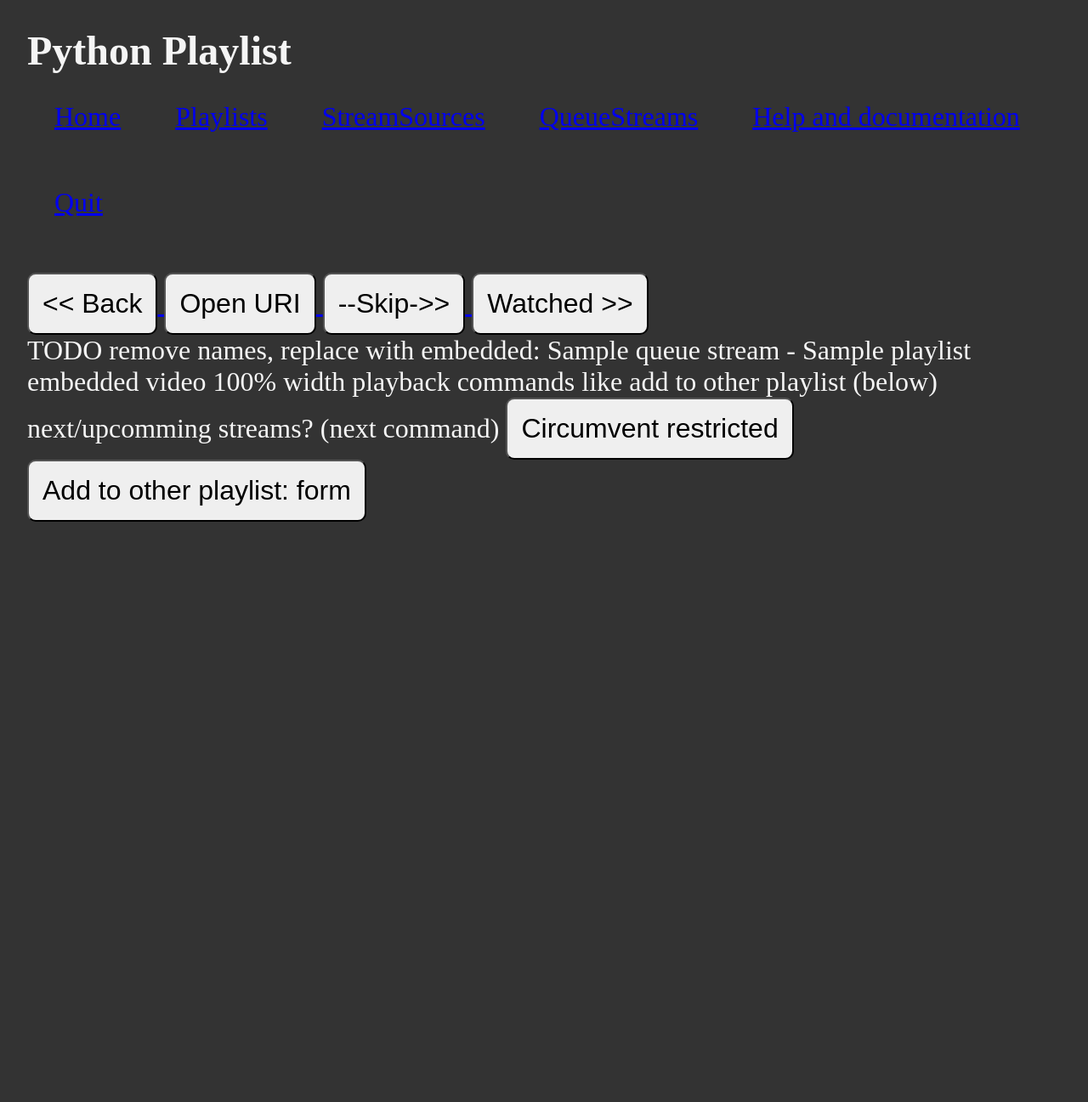
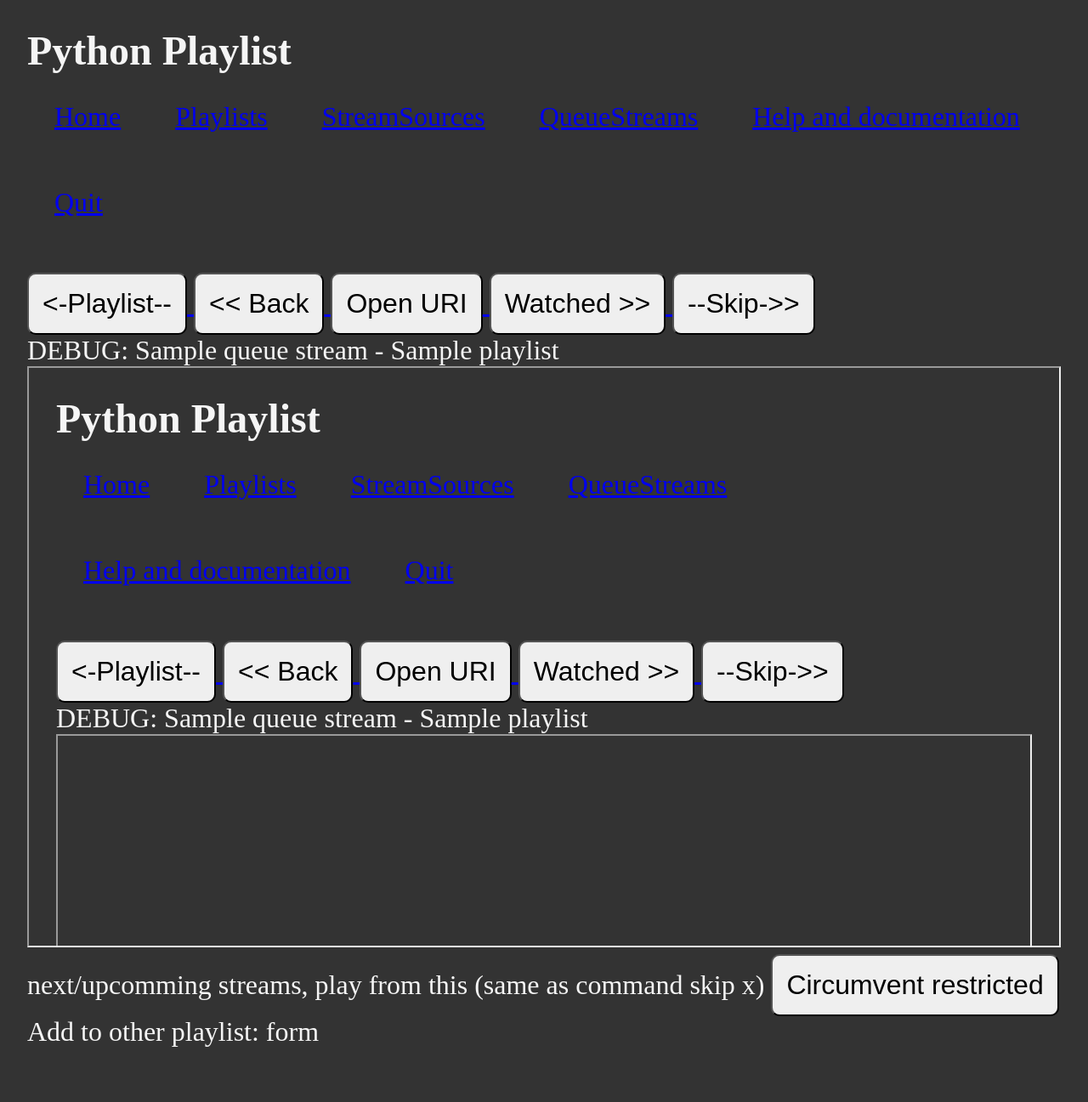
Before and after one commit to gardehal/python-playlist, a Flask app: template templates/play.html in a window 1280 px wide. Shown: the whole page at 85% size. Before the commit the page ends 614 px from the top, so only its background shows below. Run offline with Flask 3, Linux system fonts and the light colour scheme; the template is opened without the code that fills it: most values are stand-ins (such as "Sample title", 1, 10 or a date in 2020); parts of the project's set-up code (start-up, migrations or seed data) failed here and were passed over.

Commit message:
Embedding player, fixing watched marking wrong qs as watched

```diff
--- a/server.py
+++ b/server.py
@@ -59,16 +59,18 @@ def streamSourcesDetails(id: str):
     streamSource = streamSourceService.get(id)
     return render_template("streamSources/details.html", streamSource= streamSource)
 
-@app.route("/play/<playlistId>/<int:index>/<watched>")
-def play(playlistId: str, index: int, watched: str = "0"):
+@app.route("/play/<playlistId>/<int:index>/<watchedId>")
+def play(playlistId: str, index: int, watchedId):
     playlist = playlistService.get(playlistId)
     queueStream = queueStreamService.get(playlist.streamIds[index])
 
-    # TODO better way to pass watched, optional params, also pass video ID if watched, else null, then get and update video watched, not new
-    if(eval(watched) and not queueStream.watched):
-        # queueStream.watched = True
-        # queueStreamService.update()
-        print("DEBUG: queuestream " + queueStream.name + " watched from UI")
+    # TODO better way to pass watched, optional params
+    if(watchedId and not queueStream.watched):
+        watchedQueueStream = queueStreamService.get(watchedId)
+        if(watchedQueueStream):
+            watchedQueueStream.watched = True
+            # queueStreamService.update(watchedQueueStream)
+            print("DEBUG: QueueStream " + watchedQueueStream.name + " watched from UI")
 
     # TODO move embedded mapping to service
     embeddedUrl: str = None
--- a/templates/play.html
+++ b/templates/play.html
@@ -2,26 +2,39 @@
 {% block title %}{{ queueStream.name }} - {{ playlist.name }}{% endblock %}
 {% block content %}
     <div class="row">
-        <a href="{{ url_for("play", playlistId=playlist.id, index=index-1, watched= 0) }}">
+        <a href="{{ url_for("playlistsDetails", id=playlist.id) }}">
+            <button><-Playlist--</button>
+        </a>
+        <a href="{{ url_for("play", playlistId=playlist.id, index=index-1, watchedId= None) }}">
             <button><< Back</button>
         </a>
-        <a href="queueStream.uri" target="_blank">
+        <a href="{{ queueStream.uri }}" target="_blank">
             <button>Open URI</button>
         </a>
-        <a href="{{ url_for("play", playlistId=playlist.id, index=index+1, watched= 0) }}">
+        <a href="{{ url_for("play", playlistId=playlist.id, index=index+1, watchedId= queueStream.id) }}">
+            <button>Watched >></button>
+        </a>
+        <a href="{{ url_for("play", playlistId=playlist.id, index=index+1, watchedId= None) }}">
             <button>--Skip->></button>
-        </a>
-        <a href="{{ url_for("play", playlistId=playlist.id, index=index+1, watched= 1) }}">
-            <button>Watched >></button>
         </a>
     </div>
 
-    TODO remove names, replace with embedded:
-    {{ queueStream.name }} - {{ playlist.name }}
-    embedded video 100% width
-    playback commands like add to other playlist (below)
-    next/upcomming streams? (next command)
+    <p>DEBUG: {{ queueStream.name }} - {{ playlist.name }}</p>
 
-    <button type="submit">Circumvent restricted<button>
+    {% if embeddedUrl %}
+        <iframe src="{{ embeddedUrl }}" title="{{ queueStream.name }} video player"
+            style="width:100%; aspect-ratio:16/9;"
+            allow="accelerometer; autoplay; clipboard-write; encrypted-media; gyroscope; picture-in-picture; web-share"
+            allowfullscreen>
+        </iframe>
+    {% else %}
+        <h2>This video could not be embedded, <a href="{{ queueStream.uri }}" target="_blank">watch here</a>
+        </h2>
+    {% endif %}
+    next/upcomming streams, play from this (same as command skip x)
+
+    <a href="{{ url_for("play", playlistId=playlist.id, index=index+1, watched= 1) }}">
+        <button>Circumvent restricted</button>
+    </a>
     Add to other playlist: form
 {% endblock %}
```
